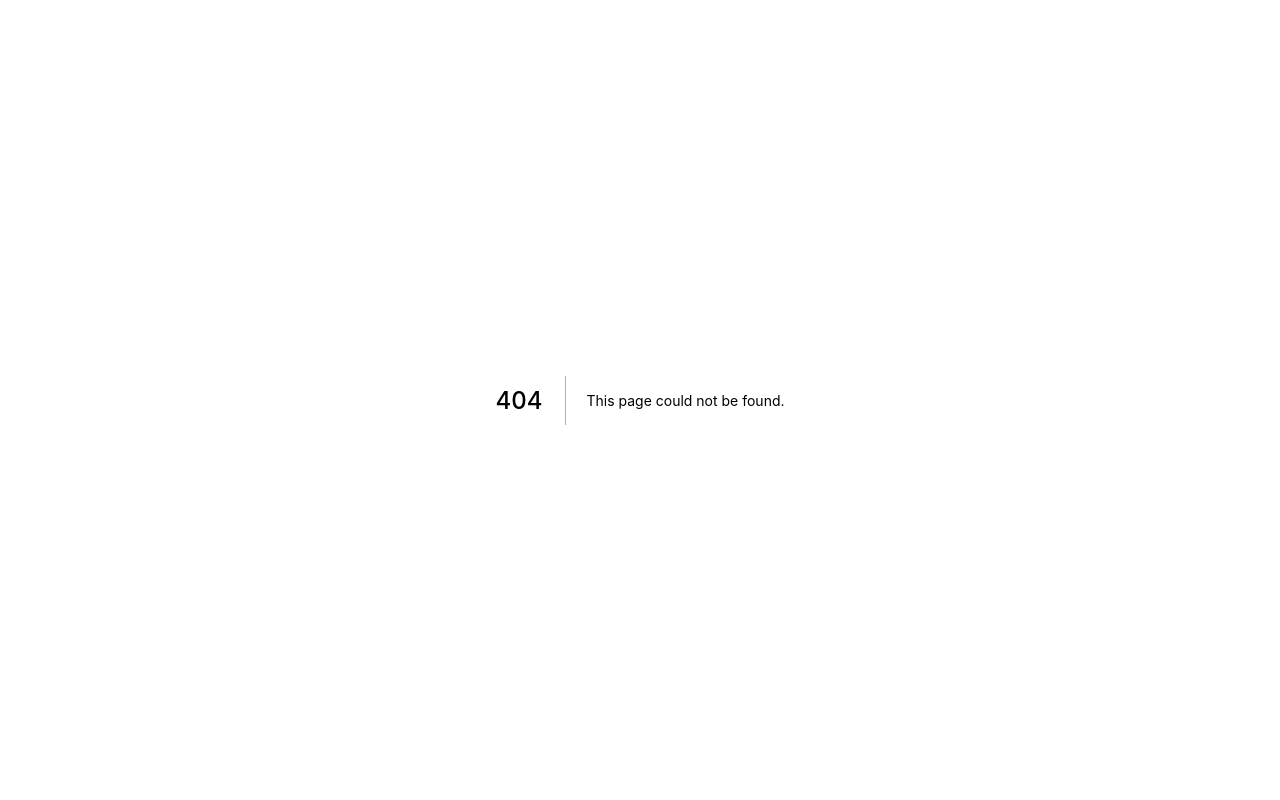
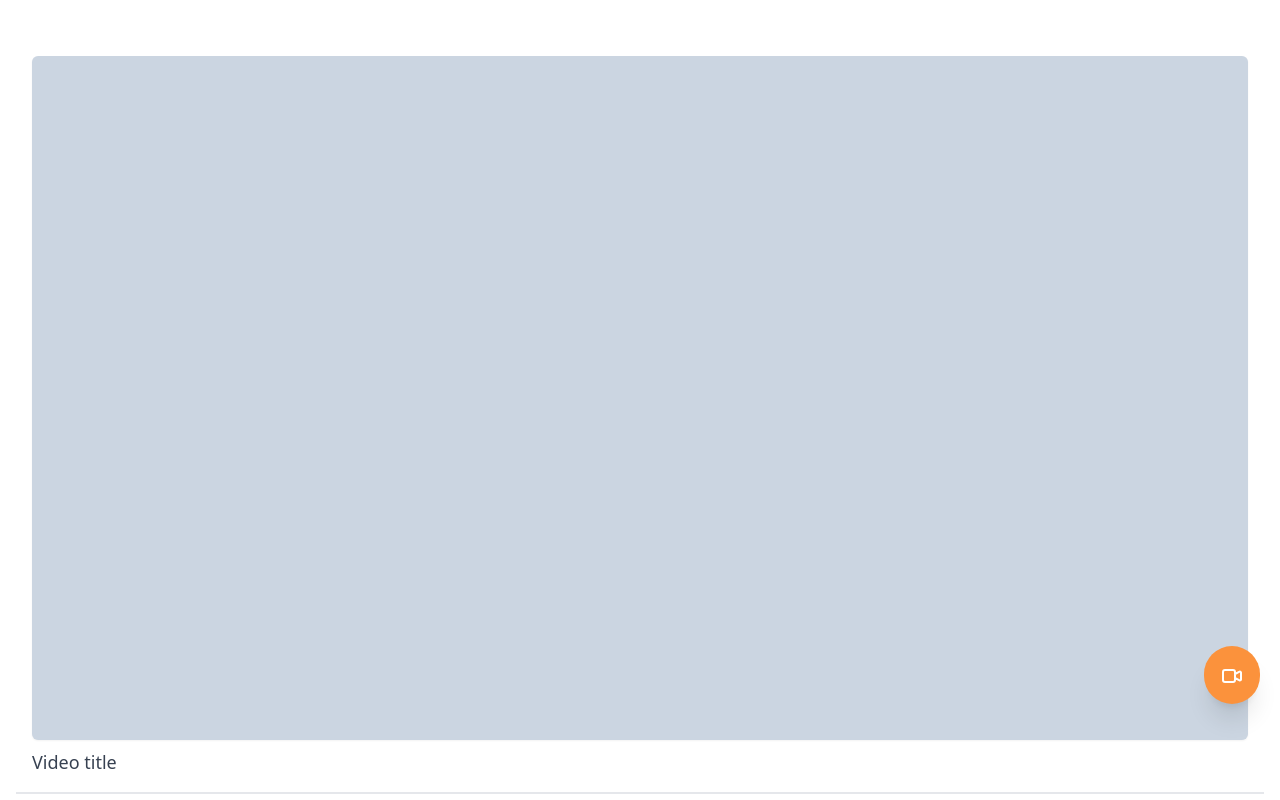
Before and after one commit to jha0402/c-market, a Next.js app: page /live in a window 1280 px wide. Before the commit this address had no page. Shown: the top 800 px of the page. Built offline with nearby package versions, Linux system fonts and the light colour scheme.

Commit message:
Add live stream page

```diff
--- /dev/null
+++ b/pages/live.tsx
@@ -0,0 +1,32 @@
+import type { NextPage } from 'next';
+
+const Live: NextPage = () => {
+    return (
+        <div className='py-10 px-4 divide-y-2 space-y-4'>
+            {[1, 2, 3, 4, 5].map((_, i) => (
+                <div key={i} className='pt-4 px-4'>
+                    <div className='w-full rounded-md shadow-sm bg-slate-300 aspect-video' />
+                    <h3 className='text-gray-700 text-lg mt-2'>Video title</h3>
+                </div>
+            ))}
+            <button className='fixed hover:bg-orange-500 cursor-pointer transition-colors bottom-24 right-5 border-transparent bg-orange-400 rounded-full p-4 shadow-xl text-white'>
+                <svg
+                    className='w-6 h-6'
+                    fill='none'
+                    stroke='currentColor'
+                    viewBox='0 0 24 24'
+                    xmlns='http://www.w3.org/2000/svg'
+                >
+                    <path
+                        strokeLinecap='round'
+                        strokeLinejoin='round'
+                        strokeWidth='2'
+                        d='M15 10l4.553-2.276A1 1 0 0121 8.618v6.764a1 1 0 01-1.447.894L15 14M5 18h8a2 2 0 002-2V8a2 2 0 00-2-2H5a2 2 0 00-2 2v8a2 2 0 002 2z'
+                    ></path>
+                </svg>
+            </button>
+        </div>
+    );
+};
+
+export default Live;
```
